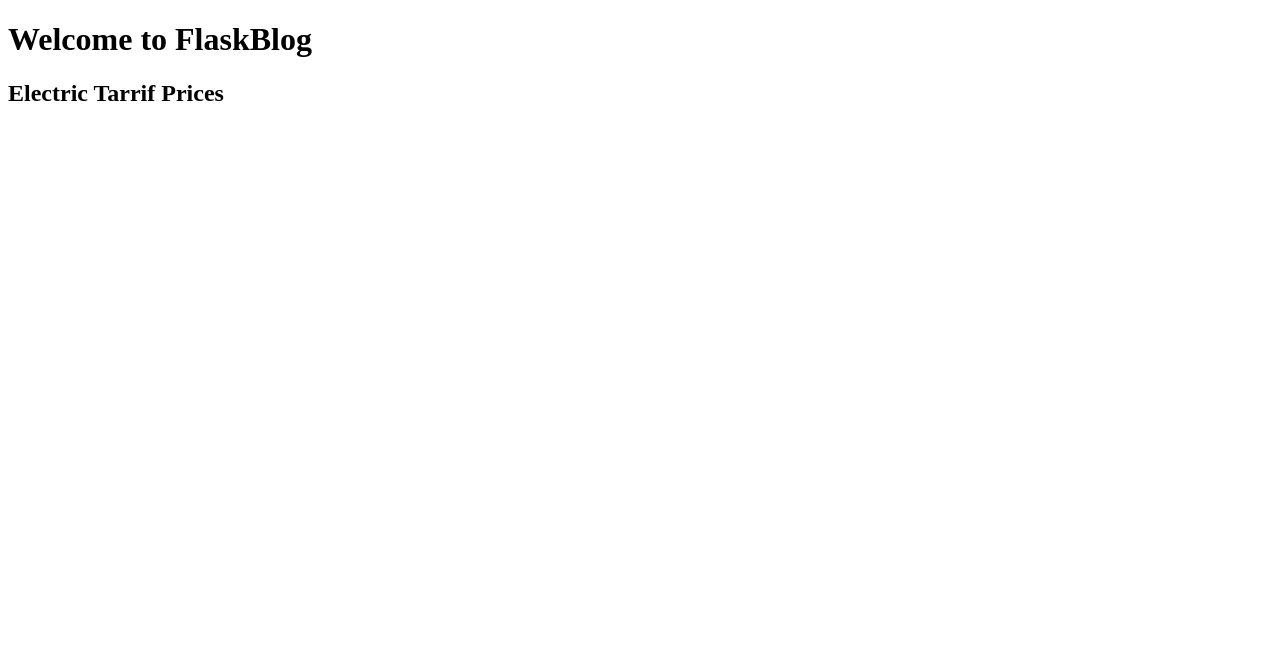
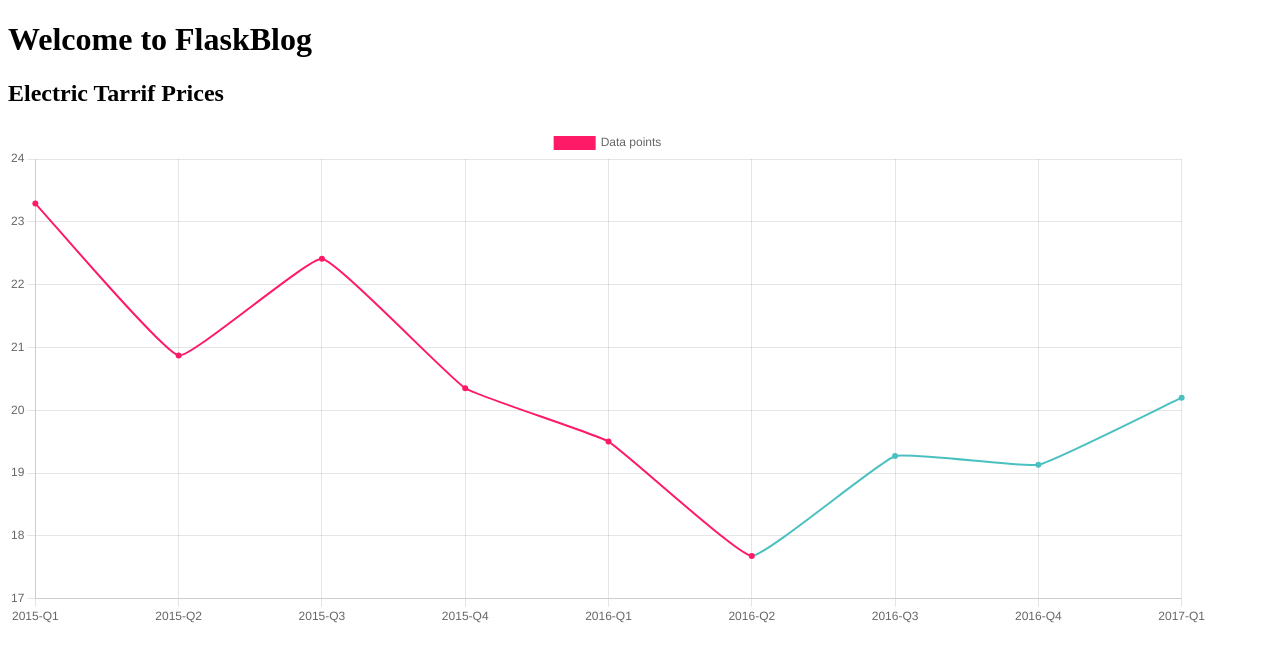
Before and after one commit to goldslime123/csc2008Flask, a plain HTML site: page flaskUI/Website/index.html in a window 1280 px wide. Drawn offline with nearby package versions, Linux system fonts and the light colour scheme.

Commit message:
Line chart can now show two colors in a single line. Going to convert this into a multi axis line chart

```diff
--- a/flaskUI/Website/index.html
+++ b/flaskUI/Website/index.html
@@ -11,19 +11,51 @@
 <body>
     <h1>Welcome to FlaskBlog</h1>
     <h2>Electric Tarrif Prices</h2>
-    <canvas id="lineChart" width="900" height="400"></canvas>
+    <canvas id="lineChart" width="1200" height="500"></canvas>
     <script>
+        const pointX = 5; // this is the number where u want your line graph color to transition
+
         var ctx = document.getElementById("lineChart").getContext("2d");
+
         var lineChart = new Chart(ctx, {
             type: "line",
             data: {
-                labels: {{ labels | safe }},
+                labels: ["2015-Q1","2015-Q2","2015-Q3","2015-Q4","2016-Q1","2016-Q2","2016-Q3","2016-Q4","2017-Q1"],
                 datasets: [
                     {
                         label: "Data points",
-                        data: {{ values | safe }},
+                        data: [23.29,20.87,22.41,20.35,19.5,17.68,19.27,19.13,20.2],
                         fill: false,
-                        borderColor: "rgb(75,192,192)",
+                        backgroundColor: ((context) => {
+                            const chart = context.chart
+                            const{ctx, chartArea, scales} = chart;
+                            if(!chartArea) {return null};
+                            return getGradient(ctx, chartArea, scales);
+                        }),
+                        //This is coloring the line
+                        borderColor: ((context) => {
+                            const chart = context.chart
+                            const{ctx, chartArea, scales} = chart;
+                            if(!chartArea) {return null};
+                            return getGradient(ctx, chartArea, scales);
+                        }),
+                        pointBorderWidth:0,
+                        pointBackgroundColor: (context => {
+                            const colors = [];
+                            //This is so you do not have 2 colors on a point
+                            for(let i = 0; i < context.chart.data.labels.length; i++){
+                                if(i <= pointX){
+                                    colors.push("rgba(255,26,104,1)"); // red color
+                                }else{
+                                    colors.push("rgba(75,192,192,1)"); // green color
+                                }
+
+                            }
+                            return colors;
+                        }),
+                        //This is for the linebackground if needed! but i took it out since there is more then one graph
+                        //fill: true,
+                        borderWidth: 2,
                         lineTension: 0.1
                     }
                 ]
@@ -32,6 +64,42 @@
             responsive: false
         }
        });
+
+       const config = {
+           type: "line",
+           options:{
+               scales:{
+                   y:{
+                       beginAtZero: true
+                   }
+               }
+           }
+       };
+
+       function getGradient(ctx, chartArea, scales){
+           const gradientBg = ctx.createLinearGradient(chartArea.left, 0, chartArea.right, 0);
+
+           //console.log(chartArea.width)
+           //console.log(scales.x._valueRange)
+           const xPointWidth = chartArea.width / scales.x._valueRange;
+           //console.log(xPointWidth)
+           const xPoint = xPointWidth / chartArea.width * pointX; //this number is where the color transition at
+           //console.log(xPoint)
+
+
+
+           //xPoint Color left
+           gradientBg.addColorStop(0,"rgba(255,26,104,1)");
+           gradientBg.addColorStop(xPoint,"rgba(255,26,104,1)");
+
+           //xPoint Color Right
+           gradientBg.addColorStop(xPoint,"rgba(75,192,192,1)");
+           gradientBg.addColorStop(1,"rgba(75,192,192,1)");
+           return gradientBg;
+       }
+
+
+
     </script>
 </body>
 
```
Also changed, not shown: 1 other file.
